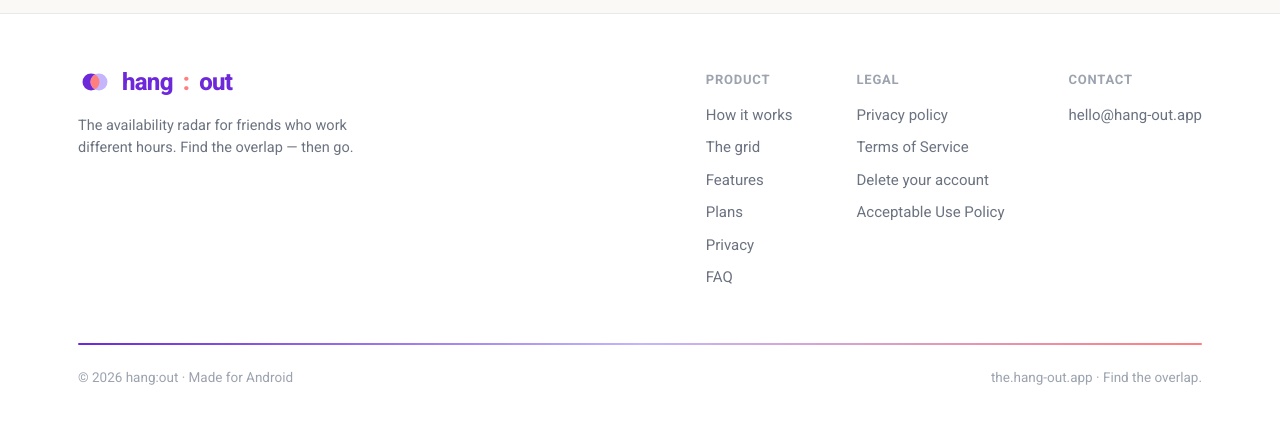
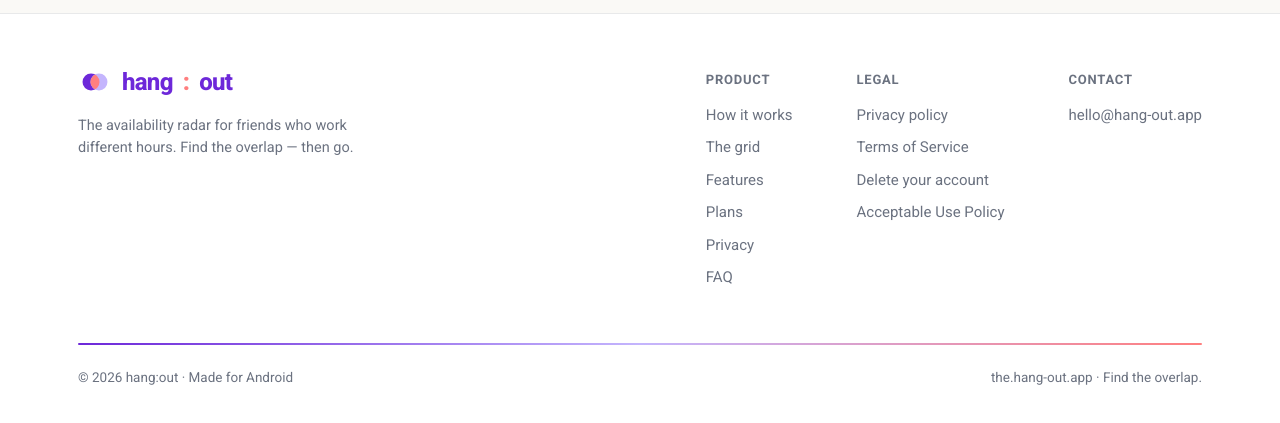
Before and after one commit to the-hang-out-app/landing-page, a Next.js app: page /terms in a window 1280 px wide. Shown: the part 1450-1873 px from the top of the page. Built offline with nearby package versions, Linux system fonts and the light colour scheme.

Commit message:
fix: a11y contrast + heading order (Lighthouse 100), add Speed Insights

```diff
--- a/app/globals.css
+++ b/app/globals.css
@@ -34,7 +34,8 @@
   --lav-wash2: #e9d5ff;
   --slate: #1f2937;
   --sub: #6b7280;
-  --faint: #9ca3af;
+  /* AA contrast: ≥4.5:1 on cream and white (was #9ca3af ≈ 2.5:1) */
+  --faint: #6b7280;
   --line: rgba(31, 41, 55, 0.1);
   --line-soft: rgba(31, 41, 55, 0.06);
   --maxw: 1180px;
@@ -1242,7 +1243,7 @@ footer .top {
   gap: 40px;
   flex-wrap: wrap;
 }
-footer .col h4 {
+footer .col h3 {
   font-size: 13px;
   font-weight: 700;
   letter-spacing: 0.06em;
--- a/app/layout.tsx
+++ b/app/layout.tsx
@@ -1,6 +1,7 @@
 import type { Metadata, Viewport } from "next";
 import { Roboto } from "next/font/google";
 import { Analytics } from "@vercel/analytics/next";
+import { SpeedInsights } from "@vercel/speed-insights/next";
 import { ScrollTop } from "@/components/scroll-top";
 import { SiteFooter } from "@/components/site-footer";
 import { SiteNav } from "@/components/site-nav";
@@ -91,9 +92,11 @@ export default function RootLayout({
         </main>
         <SiteFooter />
         <ScrollTop />
-        {/* Vercel Web Analytics — cookieless, so no consent banner needed
-            (PRD: no tracking cookies). No-op outside Vercel deployments. */}
+        {/* Vercel Web Analytics + Speed Insights — both cookieless, so no
+            consent banner needed (PRD: no tracking cookies). No-ops outside
+            Vercel deployments. */}
         <Analytics />
+        <SpeedInsights />
       </body>
     </html>
   );
--- a/components/phone/fx.ts
+++ b/components/phone/fx.ts
@@ -19,7 +19,8 @@ export const FX = {
   mist: "#EAEAEA",
   charcoal: "#1F2937",
   sub: "#6B7280",
-  faint: "#9CA3AF",
+  /* AA contrast on white (was #9CA3AF ≈ 2.5:1 — flagged by Lighthouse) */
+  faint: "#6B7280",
   line: "rgba(31,41,55,0.10)",
   lineSoft: "rgba(31,41,55,0.05)",
   lavWash: "#F3E8FF",
--- a/components/phone/screens.tsx
+++ b/components/phone/screens.tsx
@@ -375,7 +375,8 @@ export function ShiftWeek() {
               fontSize: 14,
               fontWeight: 600,
               background: i === 0 ? FX.white : "transparent",
-              color: i === 0 ? FX.charcoal : FX.sub,
+              /* #4B5563 (not FX.sub): AA on the mist tab background */
+              color: i === 0 ? FX.charcoal : "#4B5563",
               boxShadow: i === 0 ? "0 1px 3px rgba(45,45,45,0.10)" : "none",
             }}
           >
--- a/components/site-footer.tsx
+++ b/components/site-footer.tsx
@@ -40,7 +40,7 @@ export function SiteFooter() {
           </div>
           <div className="cols">
             <div className="col">
-              <h4>Product</h4>
+              <h3>Product</h3>
               <Link href="/#how">How it works</Link>
               <Link href="/#language">The grid</Link>
               <Link href="/#features">Features</Link>
@@ -49,14 +49,14 @@ export function SiteFooter() {
               <Link href="/#faq">FAQ</Link>
             </div>
             <div className="col">
-              <h4>Legal</h4>
+              <h3>Legal</h3>
               <Link href="/privacy">Privacy policy</Link>
               <Link href="/terms">Terms of Service</Link>
               <Link href="/delete-account">Delete your account</Link>
               <Link href="/acceptable-use">Acceptable Use Policy</Link>
             </div>
             <div className="col">
-              <h4>Contact</h4>
+              <h3>Contact</h3>
               <a href={`mailto:${CONTACT_EMAIL}`}>{CONTACT_EMAIL}</a>
               <div className="socials">
                 {SOCIALS.map(({ label, href, Icon }) => (
--- a/package.json
+++ b/package.json
@@ -18,6 +18,7 @@
   "dependencies": {
     "@phosphor-icons/react": "^2.1.10",
     "@vercel/analytics": "^2.0.1",
+    "@vercel/speed-insights": "^2.0.0",
     "next": "16.2.10",
     "react": "19.2.4",
     "react-dom": "19.2.4",
```
Also changed, not shown: 1 other file (tests, documents, lock files or other folders).
